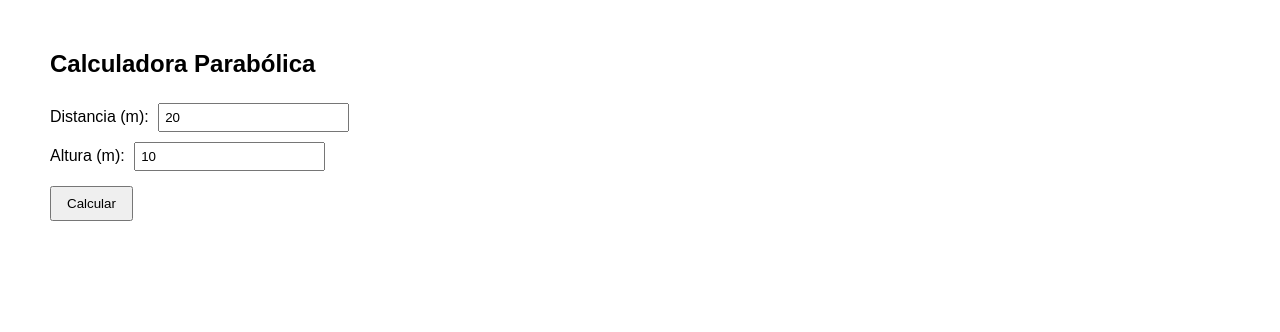
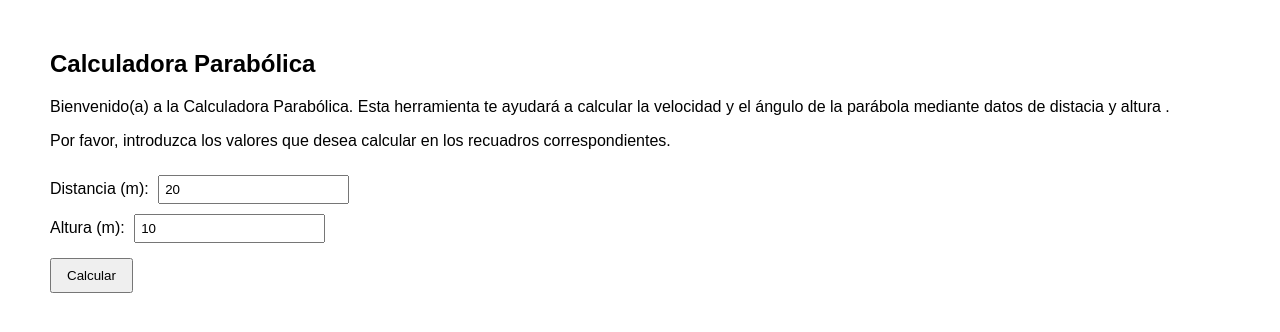
Before and after one commit to arguedas23/ProyectoElementos, a Python web app: template templates/index.html in a window 1280 px wide. Shown: the top 332 px of the page. Run offline with Jinja, Linux system fonts and the light colour scheme; the template is opened without the code that fills it, so the values that code supplies are empty.

Commit message:
Add files via upload

```diff
--- a/templates/index.html
+++ b/templates/index.html
@@ -7,12 +7,19 @@
         form { margin: 20px 0; }
         input { margin: 5px; padding: 5px; }
         button { padding: 8px 15px; margin: 10px 0; }
-        .resultado { margin-top: 20px; padding: 10px; background: #f0f0f0; }
+        .resultado { margin-top: 20px; padding: 10px; background: #09b31767; }
+
+    /* Este estilo hace que la página se vea sencilla y ordenada.
+           El color de fondo del resultado es un verde suave que destaca los datos finales. */
+
     </style>
 </head>
 <body>
     <h2>Calculadora Parabólica</h2>
-
+    <!-- Este texto es el del titulo de la propia pagina web -->
+    <p>Bienvenido(a) a la Calculadora Parabólica. Esta herramienta te ayudará a calcular la velocidad y el ángulo de la parábola mediante datos de distacia y altura . </p>
+    <p>Por favor, introduzca los valores que desea calcular en los recuadros correspondientes.</p>
+    <!-- estos 2 parrafos indican la propia funcion de la herramienta de calculadora, ademas de externar al usuario de introducir los datos en el recuadro pertinente-->
     <form onsubmit="calcular(event)">
         <div>
             <label>Distancia (m):</label>
@@ -24,12 +31,19 @@
         </div>
         <button type="submit">Calcular</button>
     </form>
+    <!--  Esta sección muestra los resultados después de presionar "Calcular".
+         Está oculta al inicio (display:none) y se muestra cuando llegan los datos. -->
 
     <div id="resultado" class="resultado" style="display:none">
         <h3>Resultados:</h3>
+        <!--Este es el head del resultado del calculo de la parabola-->
+        <p>Sus resultados son: </p>
+        <!--Comentario de resultado-->
         <p>Ángulo: <span id="degrees">--</span> grados</p>
         <p>Velocidad: <span id="speed">--</span> m/s</p>
     </div>
+    <!--El script captura los valores ingresados y los envía al servidor Flask usando fetch().
+         Me parece bien que se use async/await y que se maneje el error con try/catch-->
 
     <script>
         async function calcular(event) {
@@ -53,8 +67,11 @@
 
             } catch (error) {
                 alert('Error: ' + error.message);
+
             }
         }
+
     </script>
 </body>
+<!--Aca el fin de body, o que se le va a mostrar al usuario dentro de -->
 </html>
```
